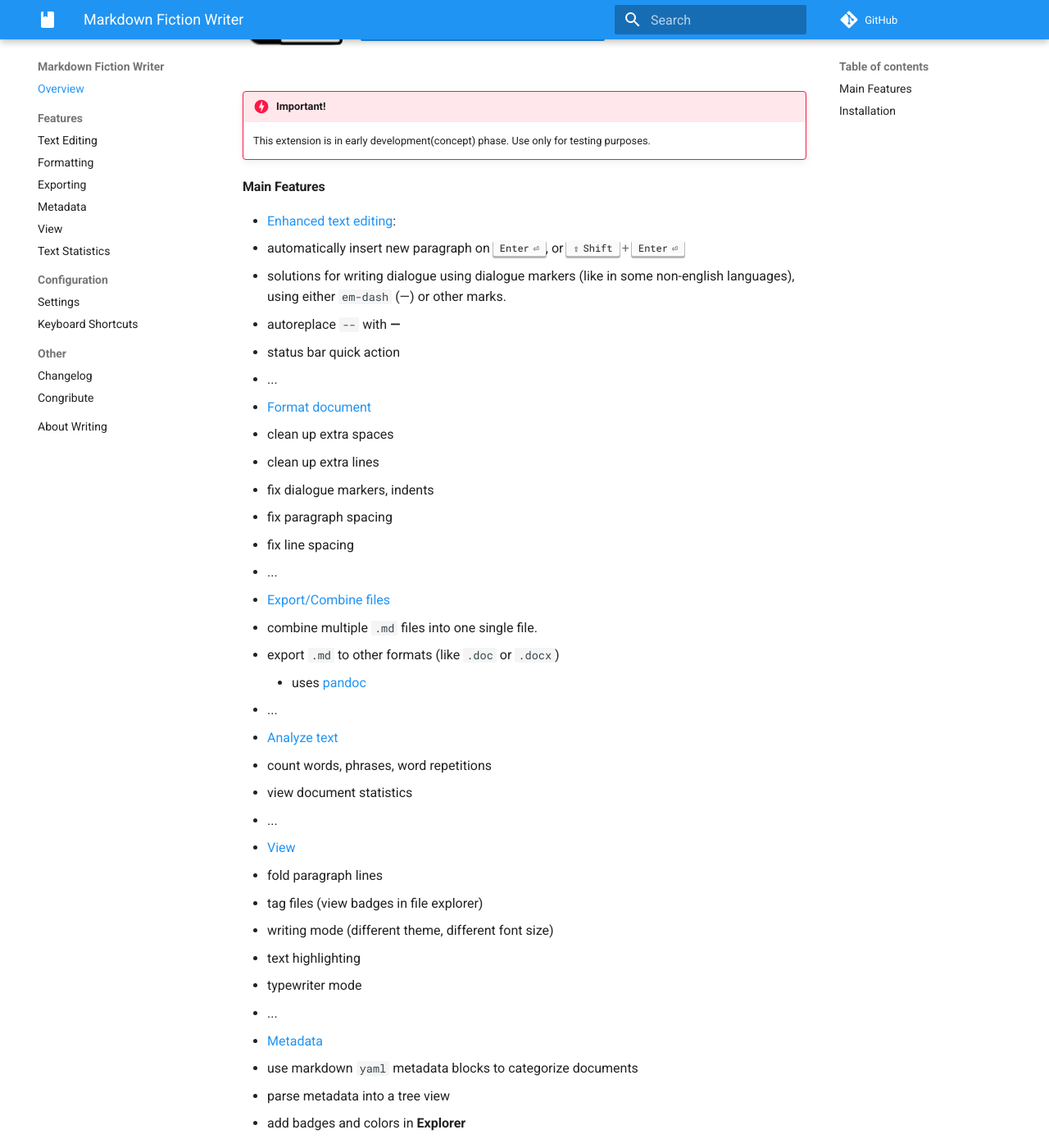
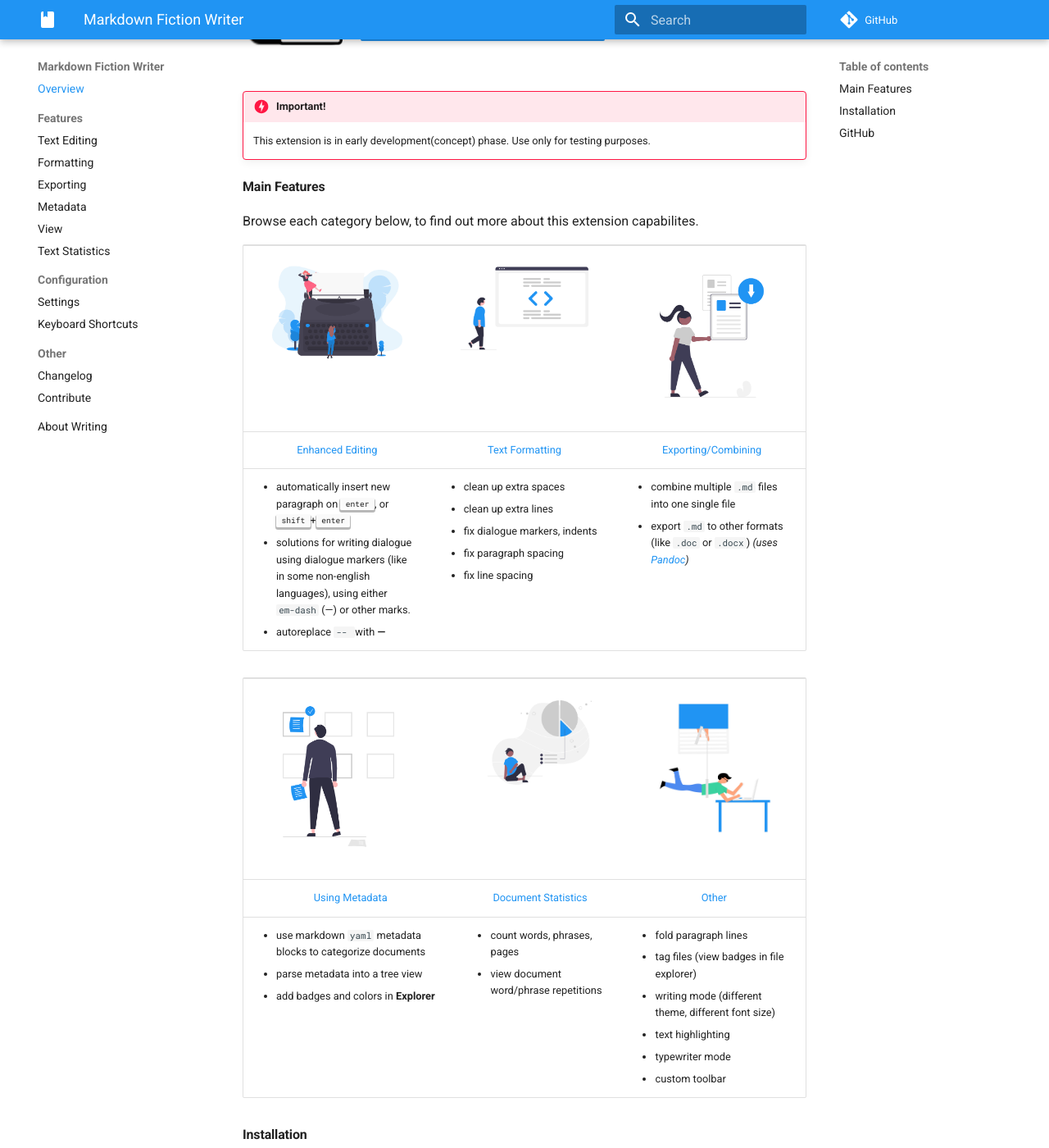
Before and after one commit to zoctarine/vscode-fiction-writer, an MkDocs documentation site: the page built from docs/index.md, in a window 1280 px wide and 1400 px high, scrolled down 293 px. Shown: the whole window at 82% size. Built offline with MkDocs 1.6.1 and Material for MkDocs 9.7.7, drawn with Linux system fonts in a browser that asks for light colours; comment, search, counter and statistics services are not loaded; some of the changed text lies outside the part shown.

Commit message:
Change First Page

```diff
--- a/docs/index.md
+++ b/docs/index.md
@@ -15,45 +15,82 @@ A set of tools for writing fiction with [Visual Studio Code](https://code.visual
 
 ## Main Features
 
-- [Enhanced text editing](edit.md):
-  - automatically insert new paragraph on ++enter++, or ++shift+enter++
-  - solutions for writing dialogue using dialogue markers (like in some non-english languages), using either `em-dash` (—) or other marks.
-  - autoreplace `-- ` with **—**
-  - status bar quick action
-  - ...
+Browse each category below, to find out more about this extension capabilites.
 
-- [Format document](format.md)
-  - clean up extra spaces
-  - clean up extra lines
-  - fix dialogue markers, indents
-  - fix paragraph spacing
-  - fix line spacing
-  - ...
+<table align="center">
+<tr>
+  <td width="33%"><a href="edit"><img src="img/logo_edit.png" width="200"/></a></td>
+  <td width="33%"><a href="format"><img src="img/logo_format.png" width="200"/></a></td>
+  <td width="33%"><a href="export"><img src="img/logo_export.png" width="200"/></a></td>
+</tr>
+<Tr>
+  <td style="text-align: center"><a href="edit">Enhanced Editing</a></td>
+  <td style="text-align: center"><a href="format">Text Formatting</a></td>
+  <td style="text-align: center"><a href="export">Exporting/Combining</a></td>
+</tr>
+<tr>
+<Td>
+  <ul>
+    <li>automatically insert new paragraph on <kbd>enter</kbd>, or <kbd>shift</kbd>+<kbd>enter</kbd></li>
+    <li>solutions for writing dialogue using dialogue markers (like in some non-english languages), using either <code>em-dash</code> (—) or other marks.</li>
+    <li>autoreplace <code>-- </code> with <b>—</b></li>
+  </ul>
+</td>
+<td>
+<ul>
+  <li>clean up extra spaces</li>
+  <li>clean up extra lines</li>
+  <li>fix dialogue markers, indents</li>
+  <li>fix paragraph spacing</li>
+  <li>fix line spacing</li>
+</ul>
+</td>
+<td>
+<ul>
+  <li>combine multiple <code>.md</code> files into one single file</li>
+  <li>export <code>.md</code> to other formats (like <code>.doc</code> or <code>.docx</code>)
+  <i>(uses <a href="https://pandoc.org/installing.html">Pandoc</a>)</i></li>
+</ul>
+</td>
+</tr>
+</table>
 
-- [Export/Combine files](export.md)
-  - combine multiple `.md` files into one single file.
-  - export `.md` to other formats (like `.doc` or `.docx`)
-    - uses [pandoc](https://pandoc.org/installing.html)
-  - ...
-
-- [Analyze text](stats.md)
-  - count words, phrases, word repetitions
-  - view document statistics
-  - ...
-
-- [View](view.md)
-  - fold paragraph lines
-  - tag files (view badges in file explorer)
-  - writing mode (different theme, different font size)
-  - text highlighting
-  - typewriter mode
-  - ...
-
-- [Metadata](metadata.md)
-  - use markdown `yaml` metadata blocks to categorize documents
-  - parse metadata into a tree view
-  - add badges and colors in **Explorer**
+<table>
+<tr>
+  <td><a href="metadata"><img src="img/logo_metadata.png" width="200"/></a></td>
+  <td><a href="stats"><img src="img/logo_stats.png" width="200"/></a></td>
+  <td><a href="view"><img src="img/logo_other.png" width="200"/></a></td>
+</tr>
+<Tr>
+  <td style="text-align: center"><a href="metadata">Using Metadata</a></td>
+  <td style="text-align: center"><a href="stats">Document Statistics</a></td>
+  <td style="text-align: center"><a href="view">Other</a></td>
+</tr>
+<tr>
+  <td><ul>
+  <li>use markdown <code>yaml</code> metadata blocks to categorize documents</li>
+  <li>parse metadata into a tree view</li>
+  <li>add badges and colors in <b>Explorer</b></li>
+  </ul></td>
+  <td><ul>
+    <li>count words, phrases, pages</li>
+    <li>view document word/phrase repetitions</li>
+  </ul></td>
+   <td><ul>
+    <li>fold paragraph lines</li>
+    <li>tag files (view badges in file explorer)</li>
+    <li>writing mode (different theme, different font size)</li>
+    <li>text highlighting</li>
+    <li>typewriter mode</li>
+    <li>custom toolbar</li>
+  </ul></td>
+</tr>
+</table>
 
 ## Installation
 
 - More information: [Browse for extensions](https://code.visualstudio.com/docs/editor/extension-gallery)
+
+## GitHub
+
+Please log any issues, suggestions, bugs, questions under [GitHub Issues](https://github.com/zoctarine/vscode-fiction-writer/issues)
--- a/mkdocs.yml
+++ b/mkdocs.yml
@@ -44,7 +44,7 @@ nav:
     - Keyboard Shortcuts: shortcuts.md
   - Other:
     - Changelog: changelog.md
-    - Congribute: contribute.md
+    - Contribute: contribute.md
   - About Writing: writing.md
 
 markdown_extensions:
```
Also changed, not shown: docs/changelog.md (+12 -11 lines), docs/contribute.md (added, +1 -0 lines), docs/img/logo_edit.png (added), docs/img/logo_export.png (added), docs/img/logo_format.png (added), docs/img/logo_metadata.png (added), docs/img/logo_other.png (added), docs/img/logo_stats.png (added).
